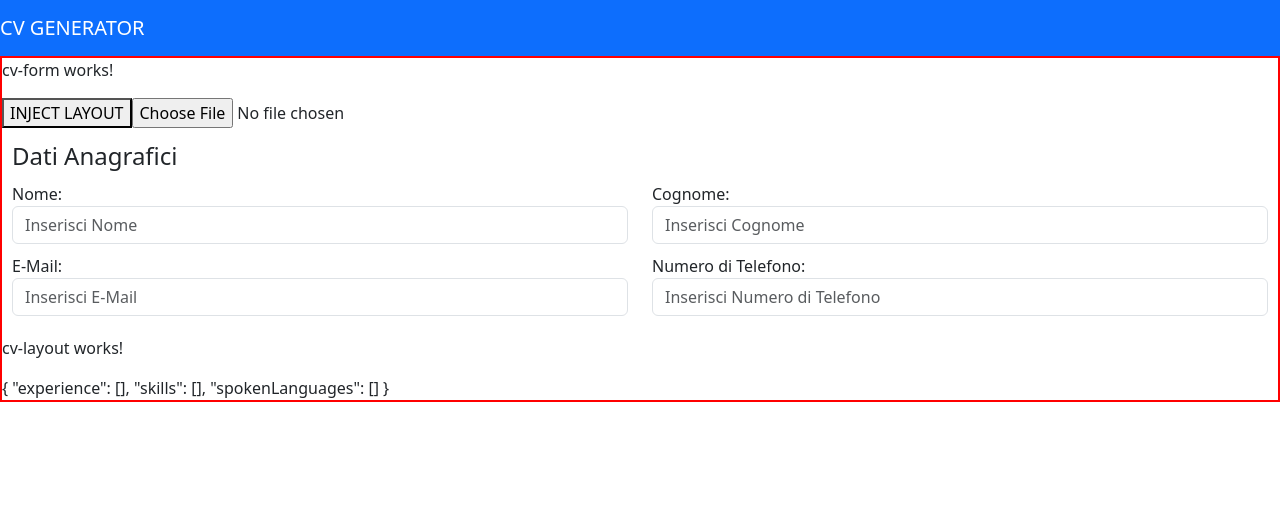
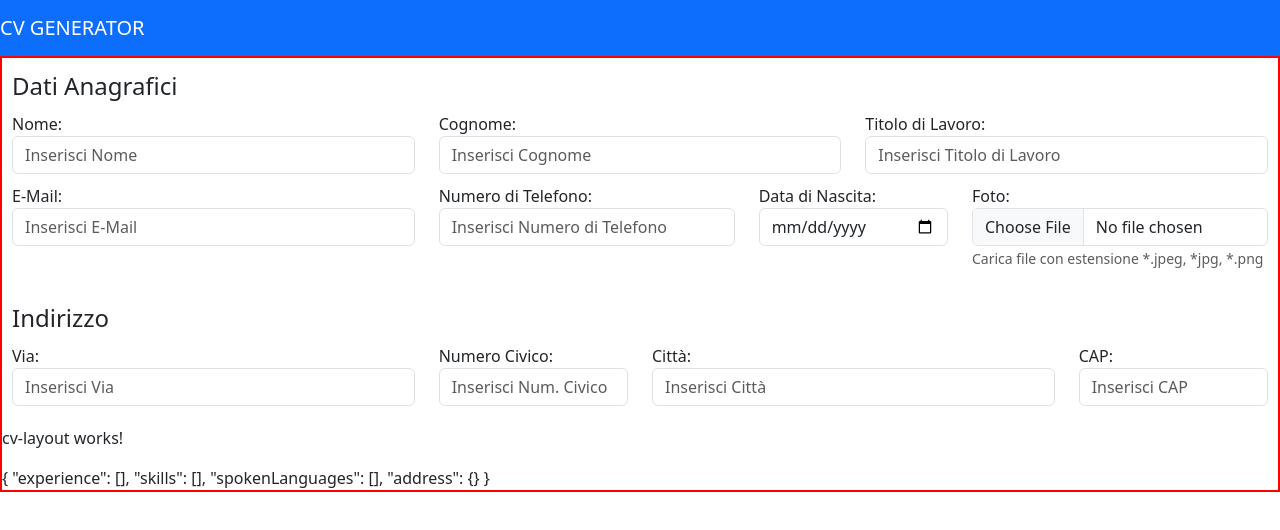
Before and after one commit to davenar/cv-generator, an Angular app: page /home in a window 1280 px wide. Shown: the top 530 px of the page. Built offline with nearby package versions, Linux system fonts and the light colour scheme.

Commit message:
progressi

```diff
--- a/src/app/components/cv-form/cv-form.component.html
+++ b/src/app/components/cv-form/cv-form.component.html
@@ -1,8 +1,6 @@
-<p>cv-form works!</p>
-<button (click)="setCvDatasource()">INJECT LAYOUT</button>
+<!-- <button (click)="setCvDatasource()">INJECT LAYOUT</button> -->
 
 
-<input type="file" (change)="onImageSelected($event)" accept="image/png, image/jpeg">
 
 <!-- <img *ngIf="selectedImage" [src]="getObjectURL(selectedImage)">
 <p>{{selectedImage?.name}}</p> -->
@@ -12,30 +10,86 @@
 <fieldset>
   <legend>Dati Anagrafici</legend>
   <div class="row">
-    <div class="col-6">
+    <div class="col-4">
       <div class="form-group">
         <label for="firstName">Nome:</label>
         <input [(ngModel)]="cv.firstName" type="text" class="form-control" id="firstName" placeholder="Inserisci Nome">
       </div>
     </div>
-    <div class="col-6">
+    <div class="col-4">
       <div class="form-group">
         <label for="lastName">Cognome:</label>
         <input [(ngModel)]="cv.lastName" type="text" class="form-control" id="lastName" placeholder="Inserisci Cognome">
       </div>
     </div>
+    <div class="col-4">
+      <div class="form-group">
+        <label for="jobTitle">Titolo di Lavoro:</label>
+        <input [(ngModel)]="cv.jobTitle" type="text" class="form-control" id="jobTitle"
+          placeholder="Inserisci Titolo di Lavoro">
+      </div>
+    </div>
   </div>
   <div class="row">
-    <div class="col-6">
+    <div class="col-4">
       <div class="form-group">
         <label for="email">E-Mail:</label>
         <input [(ngModel)]="cv.email" type="email" class="form-control" id="email" placeholder="Inserisci E-Mail">
       </div>
     </div>
-    <div class="col-6">
+    <div class="col-3">
       <div class="form-group">
         <label for="phoneNumber">Numero di Telefono:</label>
-        <input [(ngModel)]="cv.phoneNumber" type="tel" class="form-control" id="phone" placeholder="Inserisci Numero di Telefono">
+        <input [(ngModel)]="cv.phoneNumber" type="tel" class="form-control" id="phone"
+          placeholder="Inserisci Numero di Telefono">
+      </div>
+    </div>
+    <div class="col-2">
+      <div class="form-group">
+        <label for="birthDate">Data di Nascita:</label>
+        <input [(ngModel)]="cv.birthDate" type="date" class="form-control" id="birthDate"
+          placeholder="Inserisci Data di Nascita">
+      </div>
+    </div>
+    <div class="col-3">
+      <div class="form-group">
+        <label for="photo">Foto:</label>
+        <input [(ngModel)]="cv.photo" type="file" class="form-control" id="photo" placeholder="Carica Foto"
+          (change)="onImageSelected($event)" accept="image/png, image/jpeg">
+        <small id="emailHelp" class="form-text text-muted">Carica file con estensione *.jpeg, *jpg, *.png</small>
+      </div>
+    </div>
+  </div>
+</fieldset>
+
+<fieldset>
+  <legend>Indirizzo</legend>
+  <div class="row">
+    <div class="col-4">
+      <div class="form-group">
+        <label for="streetName">Via:</label>
+        <input [(ngModel)]="cv.address.streetName" type="text" class="form-control" id="streetName"
+          placeholder="Inserisci Via">
+      </div>
+    </div>
+    <div class="col-2">
+      <div class="form-group">
+        <label for="streetNumber">Numero Civico:</label>
+        <input [(ngModel)]="cv.address.streetNumber" type="text" class="form-control" id="streetNumber"
+          placeholder="Inserisci Num. Civico">
+      </div>
+    </div>
+    <div class="col-4">
+      <div class="form-group">
+        <label for="city">Città:</label>
+        <input [(ngModel)]="cv.address.city" type="text" class="form-control" id="city" placeholder="Inserisci Città">
+      </div>
+    </div>
+    <div class="col-2">
+      <div class="form-group">
+        <label for="zipCode">CAP:</label>
+        <input [(ngModel)]="cv.address.zipCode" type="text" class="form-control" id="zipCode"
+          placeholder="Inserisci CAP">
       </div>
     </div>
   </div>
@@ -43,18 +97,18 @@
 
 
 
-
 <div class="row">
-  <div class="col-6">
+  <div class="col-4">
 
   </div>
-  <div class="col-6">
+  <div class="col-4">
 
   </div>
 </div>
 
 
 
+<!-- <input type="file" (change)="onImageSelected($event)" accept="image/png, image/jpeg"> -->
 
 
 <app-cv-layout [datasource]="cv"></app-cv-layout>
--- a/src/app/components/cv-form/cv-form.component.ts
+++ b/src/app/components/cv-form/cv-form.component.ts
@@ -10,7 +10,8 @@ export class CvFormComponent implements OnInit {
   cv: CVModel = {
     experience: [],
     skills: [],
-    spokenLanguages: []
+    spokenLanguages: [],
+    address: {}
   };
 
   constructor() { }
```
Also changed, not shown: src/app/contracts/cv-model.ts (+4 -4 lines).
